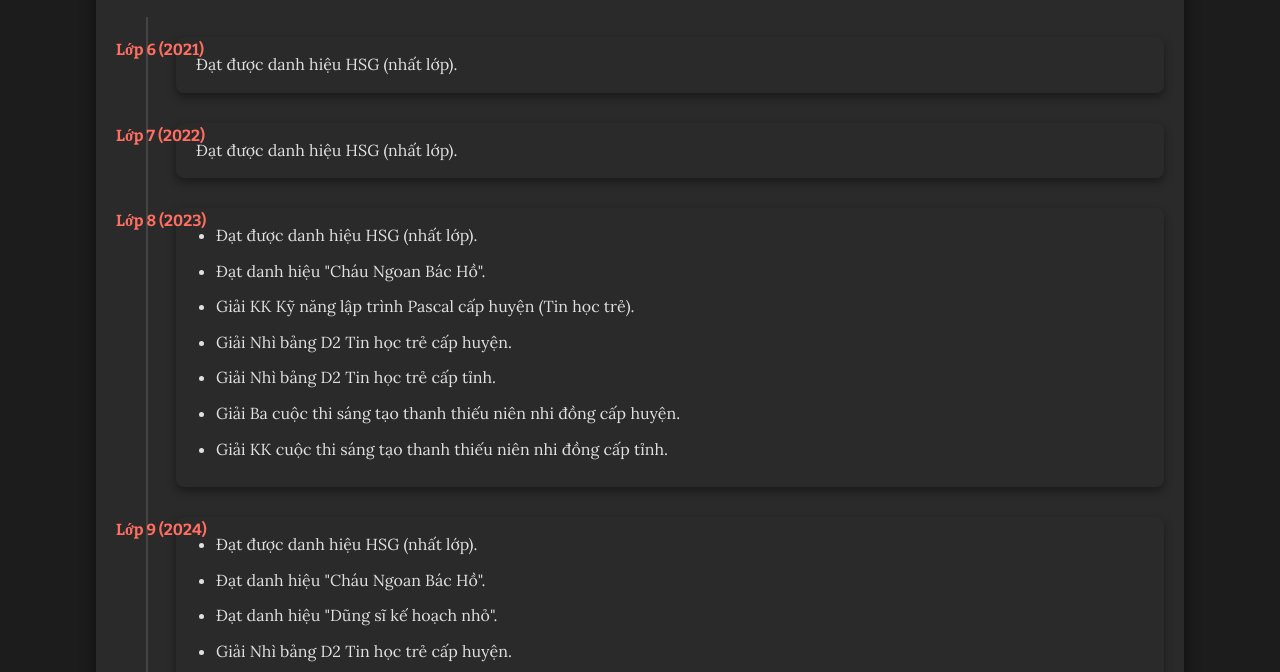
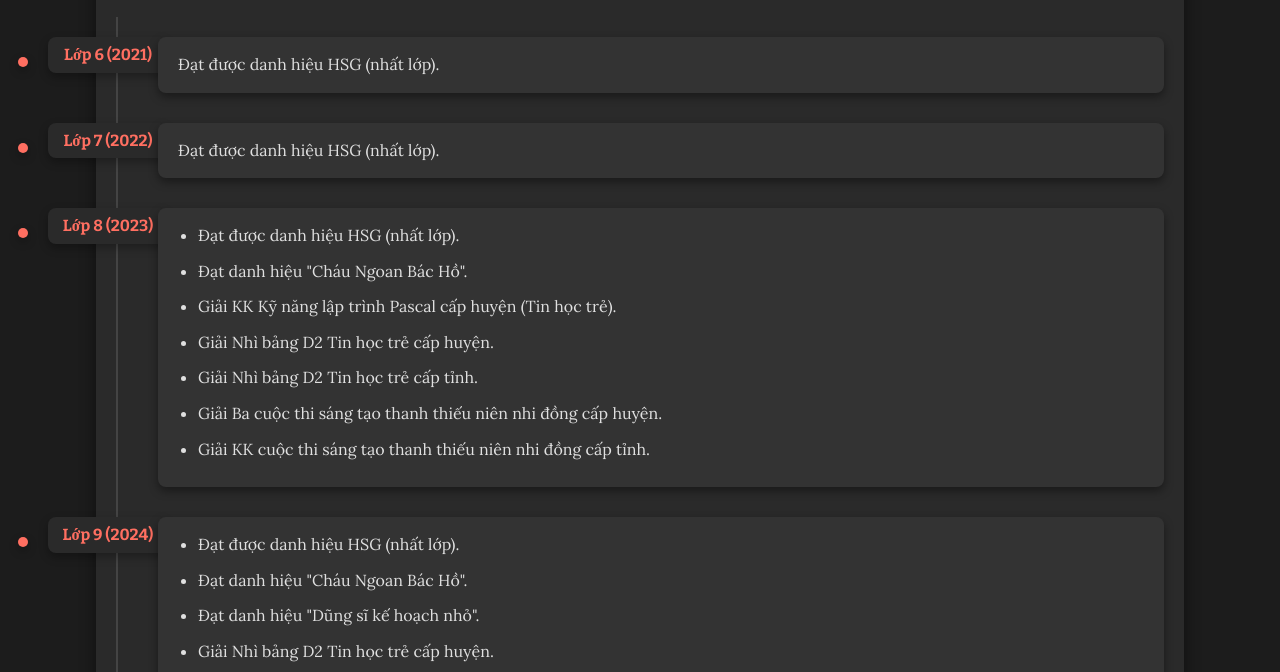
Before and after one commit to Cao-nguyen/ly-cao-nguyen, a plain HTML site: page index.html in a window 1280 px wide. Shown: the part 744-1416 px from the top of the page. Drawn offline with nearby package versions, Linux system fonts and the light colour scheme.

Commit message:
Update style.css

```diff
--- a/css/style.css
+++ b/css/style.css
@@ -119,9 +119,12 @@ header .menu li a:hover {
     color: #e0e0e0;
 }
 
-/* Timeline styling */
+/* Timeline container */
 #giaithuong {
     padding: 20px;
+    background-color: #2a2a2a;
+    border-radius: 12px;
+    box-shadow: 0 6px 15px rgba(0, 0, 0, 0.5);
 }
 
 #giaithuong h2 {
@@ -131,43 +134,42 @@ header .menu li a:hover {
     color: #ff6f61;
 }
 
+/* Timeline styling */
 .timeline {
     position: relative;
     padding: 20px 0;
     margin-top: 20px;
-}
-
-.timeline::before {
-    content: "";
-    position: absolute;
-    left: 30px;
-    top: 0;
-    bottom: 0;
-    width: 2px;
-    background-color: #444;
+    border-left: 2px solid #444; /* Vertical line for timeline */
 }
 
 .timeline-item {
     position: relative;
     margin-bottom: 30px;
-    padding-left: 60px;
+    padding-left: 40px; /* Space for the timeline date */
 }
 
 .timeline-date {
     position: absolute;
-    left: 0;
+    left: -70px; /* Distance from the vertical line */
     top: 0;
     font-family: 'Bitter', serif;
     font-weight: bold;
     color: #ff6f61;
+    background: #2a2a2a;
+    padding: 5px 10px;
+    border-radius: 8px;
+    box-shadow: 0 4px 10px rgba(0, 0, 0, 0.3);
+    text-align: center;
+    width: 120px;
 }
 
 .timeline-content {
-    background-color: #2a2a2a;
+    background-color: #333;
     border-radius: 8px;
     padding: 15px 20px;
     color: #e0e0e0;
     box-shadow: 0 4px 10px rgba(0, 0, 0, 0.4);
+    position: relative;
 }
 
 .timeline-content ul {
@@ -178,3 +180,15 @@ header .menu li a:hover {
 .timeline-content ul li {
     margin-bottom: 10px;
 }
+
+.timeline-item::before {
+    content: "";
+    position: absolute;
+    left: -100px; /* Center the dot on the timeline */
+    top: 20px;
+    height: 10px;
+    width: 10px;
+    background-color: #ff6f61;
+    border-radius: 50%;
+    box-shadow: 0 4px 10px rgba(0, 0, 0, 0.3);
+}
```
